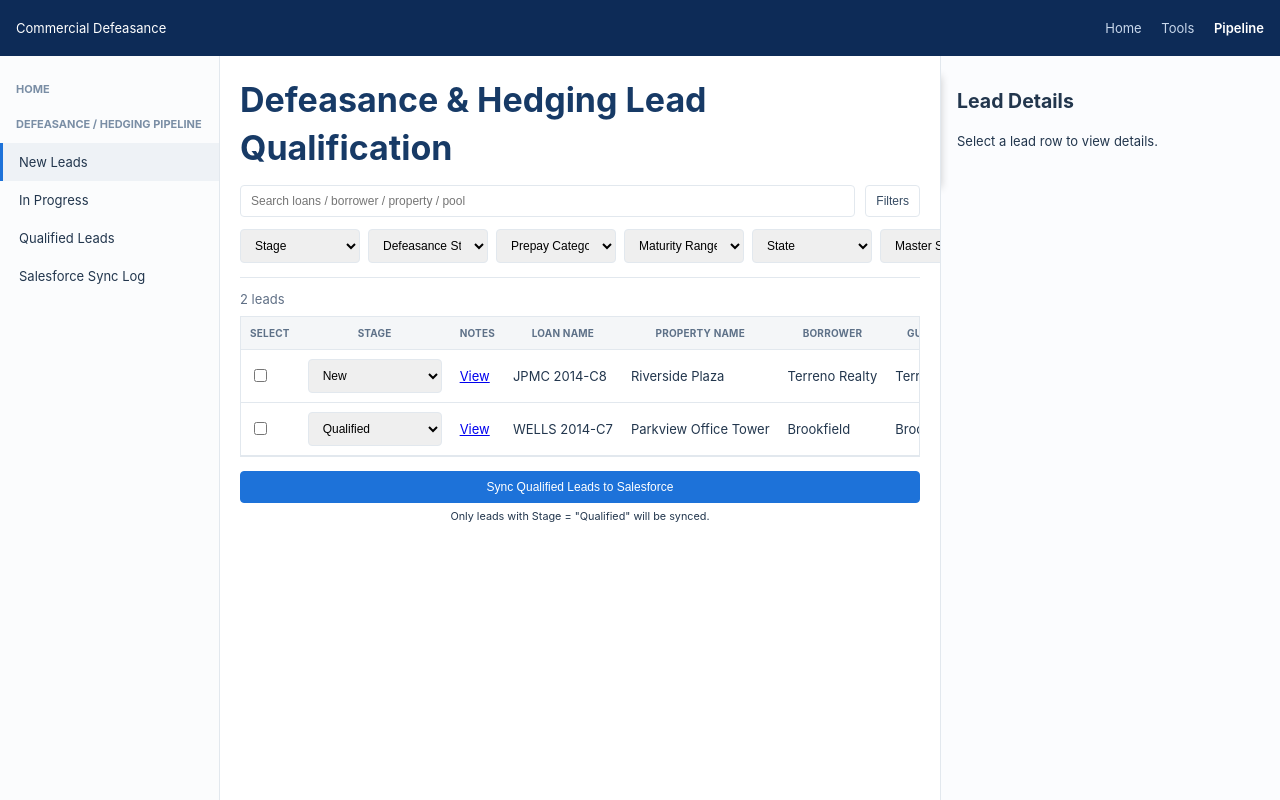
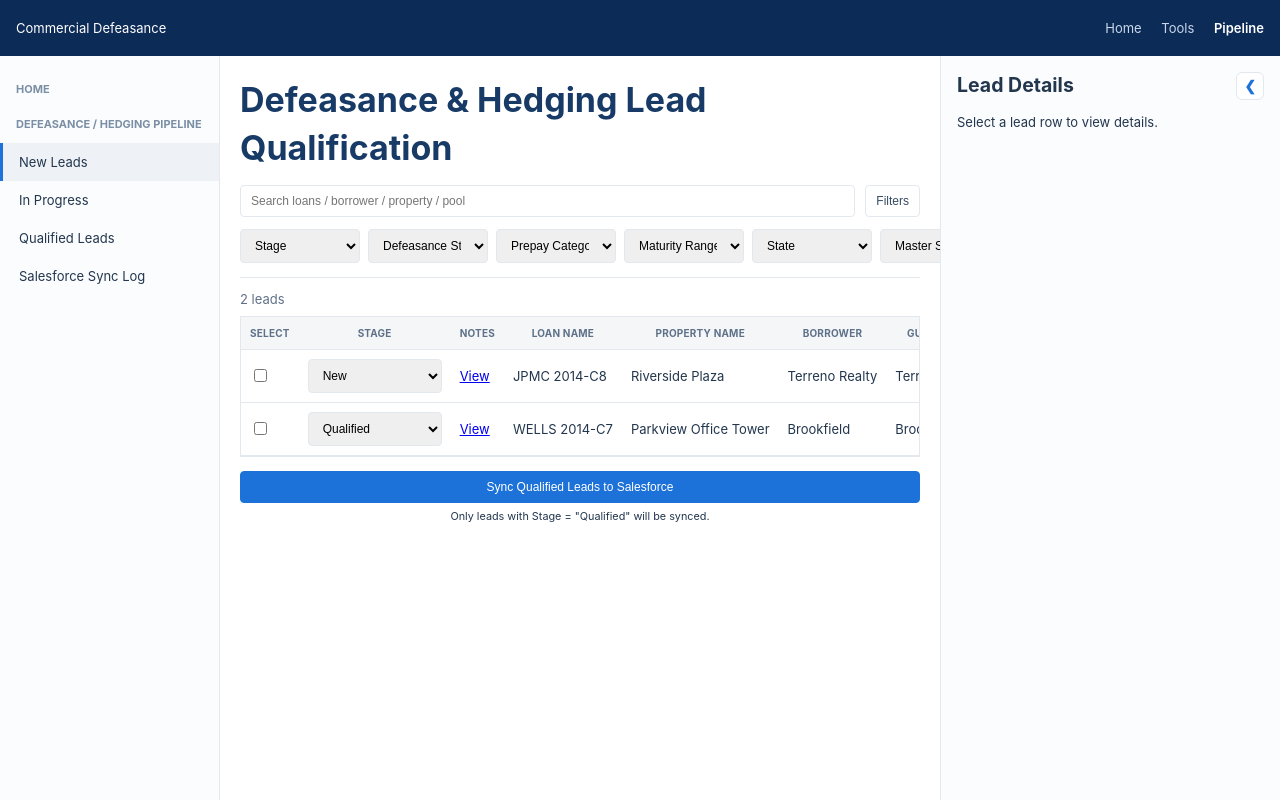
Before and after one commit to alt-c7119/SDR-Pipeline, a Flask app: page / in a window 1280 px wide. Run offline with Flask 3, Linux system fonts and the light colour scheme.

Commit message:
Move lead detail collapse control inside drawer header

```diff
--- a/static/app.js
+++ b/static/app.js
@@ -7,7 +7,6 @@ const syncModal = document.getElementById("syncModal");
 const leadCount = document.getElementById("leadCount");
 const drawer = document.getElementById("drawer");
 const drawerToggle = document.getElementById("drawerToggle");
-const toggleText = document.querySelector(".toggle-text");
 const layout = document.querySelector(".layout");
 
 function statusPill(status) {
@@ -212,12 +211,9 @@ function updateDrawerToggleState(isCollapsed) {
   drawerToggle.setAttribute("aria-expanded", String(!isCollapsed));
   drawerToggle.setAttribute(
     "aria-label",
-    isCollapsed ? "Expand lead details" : "Collapse lead details"
+    isCollapsed ? "Expand lead details panel" : "Collapse lead details panel"
   );
-
-  if (toggleText) {
-    toggleText.textContent = isCollapsed ? "Expand" : "Collapse";
-  }
+  drawerToggle.setAttribute("title", isCollapsed ? "Expand" : "Collapse");
 }
 
 
--- a/static/styles.css
+++ b/static/styles.css
@@ -7,7 +7,7 @@
   --gray-500: #607086;
   --text: #22364d;
   --drawer-width: 340px;
-  --drawer-collapsed-width: 14px;
+  --drawer-collapsed-width: 44px;
 }
 
 * {
@@ -47,8 +47,7 @@ body {
   grid-template-columns: 220px minmax(0, 1fr) var(--drawer-width);
   min-height: calc(100vh - 56px);
   width: 100%;
-  overflow-x: visible;
-  overflow-y: visible;
+  overflow: hidden;
 }
 
 .layout.drawer-collapsed {
@@ -234,28 +233,40 @@ th {
   min-height: 70px;
 }
 
+.drawer-header {
+  display: flex;
+  align-items: center;
+  justify-content: space-between;
+  gap: 8px;
+  margin-bottom: 12px;
+}
+
+.drawer h2 {
+  margin: 0;
+}
+
 .drawer-toggle {
-  position: absolute;
-  top: 18px;
-  left: -30px;
-  width: 30px;
-  height: 112px;
-  border: none;
-  background: var(--blue);
-  color: #fff;
-  border-radius: 8px 0 0 8px;
+  width: 28px;
+  height: 28px;
+  border: 1px solid var(--gray-200);
+  background: #fff;
+  color: var(--blue);
+  border-radius: 6px;
   cursor: pointer;
-  display: flex;
-  flex-direction: column;
+  display: inline-flex;
   align-items: center;
   justify-content: center;
-  gap: 8px;
-  z-index: 40;
-  box-shadow: 0 2px 8px rgba(0, 0, 0, 0.2);
+  flex-shrink: 0;
 }
 
 .drawer-toggle:hover {
-  background: #155db5;
+  background: var(--light-blue);
+}
+
+.drawer-toggle:focus-visible,
+.accordion-trigger:focus-visible {
+  outline: 2px solid var(--blue);
+  outline-offset: 2px;
 }
 
 .toggle-chevron {
--- a/templates/index.html
+++ b/templates/index.html
@@ -104,17 +104,19 @@
       </main>
 
       <aside class="drawer" id="drawer">
+        <div class="drawer-header">
+          <h2>Lead Details</h2>
           <button
             id="drawerToggle"
             class="drawer-toggle"
-          aria-label="Collapse lead details"
+            type="button"
+            aria-label="Collapse lead details panel"
             aria-expanded="true"
+            title="Collapse"
           >
             <span class="toggle-chevron" aria-hidden="true">❮</span>
-          <span class="toggle-text" aria-hidden="true"></span>
           </button>
-
-        <h2>Lead Details</h2>
+        </div>
         <div class="drawer-body" id="drawerBody">
           <p>Select a lead row to view details.</p>
         </div>
```
Also changed, not shown: other parts of static/styles.css (+14 -12 lines). Lines whose indentation alone changed are shown as unchanged.
